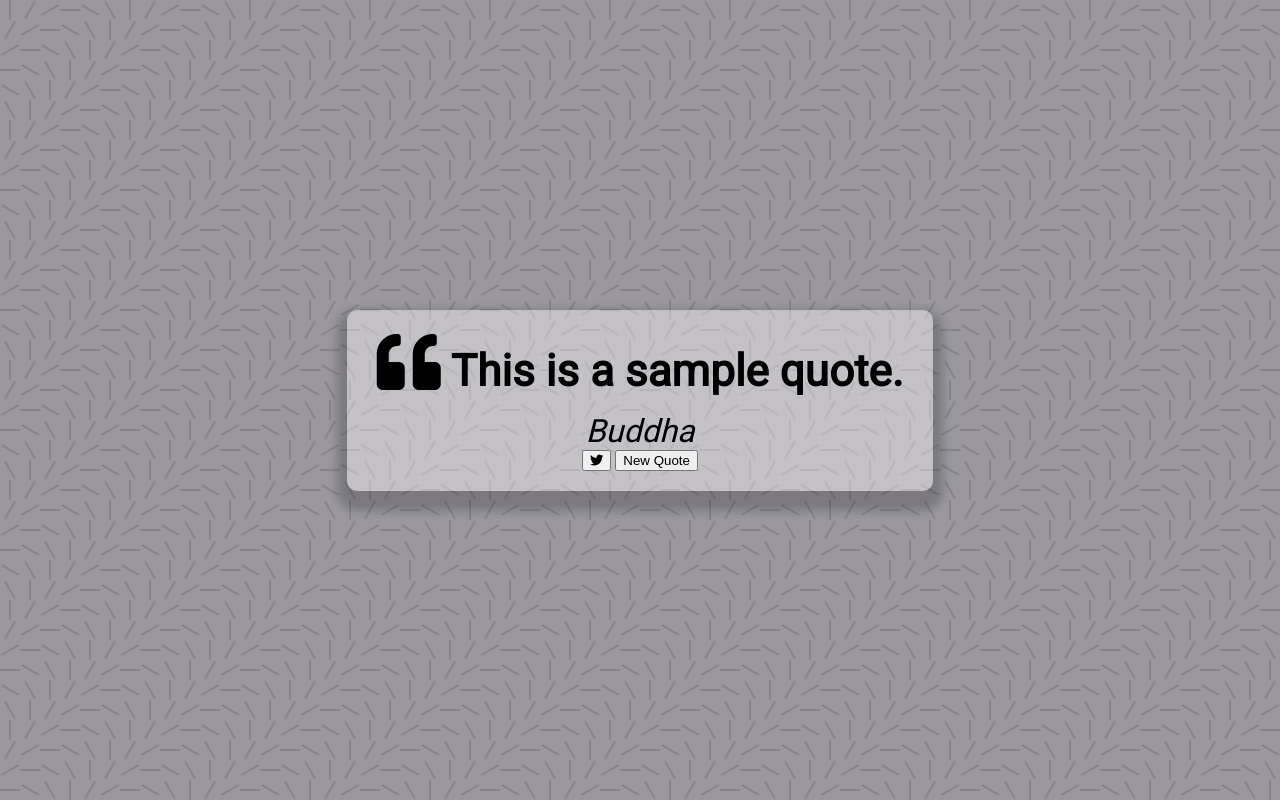
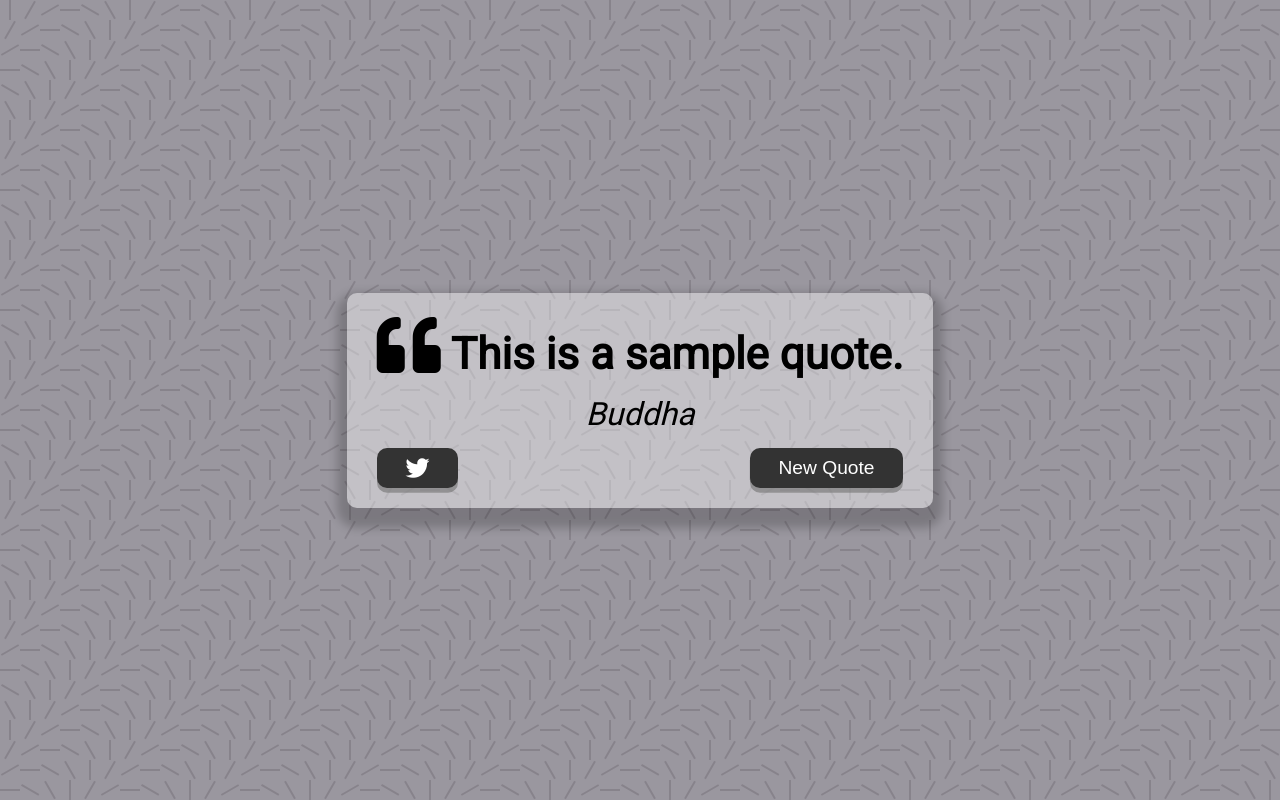
Before and after one commit to shams-aaliya/Quote_Generator, a plain HTML site: page index.html in a window 1280 px wide. Drawn offline with Linux system fonts and the light colour scheme.

Commit message:
Day2 commit successful!

```diff
--- a/style.css
+++ b/style.css
@@ -46,7 +46,42 @@ body {
   font-style: italic;
 }
 
-/* Media Query: TAblet or smaller */
+.button-container {
+  margin-top: 15px;
+  display: flex;
+  justify-content: space-between;
+}
+
+button {
+  cursor: pointer;
+  font-size: 1.2rem;
+  height: 2.5rem;
+  border: none;
+  border-radius: 10px;
+  color: white;
+  background: #333;
+  outline: none;
+  padding: 0.5rem 1.8rem;
+  box-shadow: 0 0.3rem rgba(121, 121, 121, 0.65);
+}
+
+button:hover {
+  filter: brightness(110%);
+}
+
+button:active {
+  transform: translate(0, 0.3rem);
+  box-shadow: rgba(255, 255, 255, 0.65);
+}
+
+.twitter-button:hover {
+  color: #38a1f3;
+}
+.fa-twitter {
+  font-size: 1.5rem;
+}
+
+/* Media Query: Tablet or smaller */
 @media screen and (max-width: 1000px) {
   .quote-container {
     margin: auto 10px;
```
